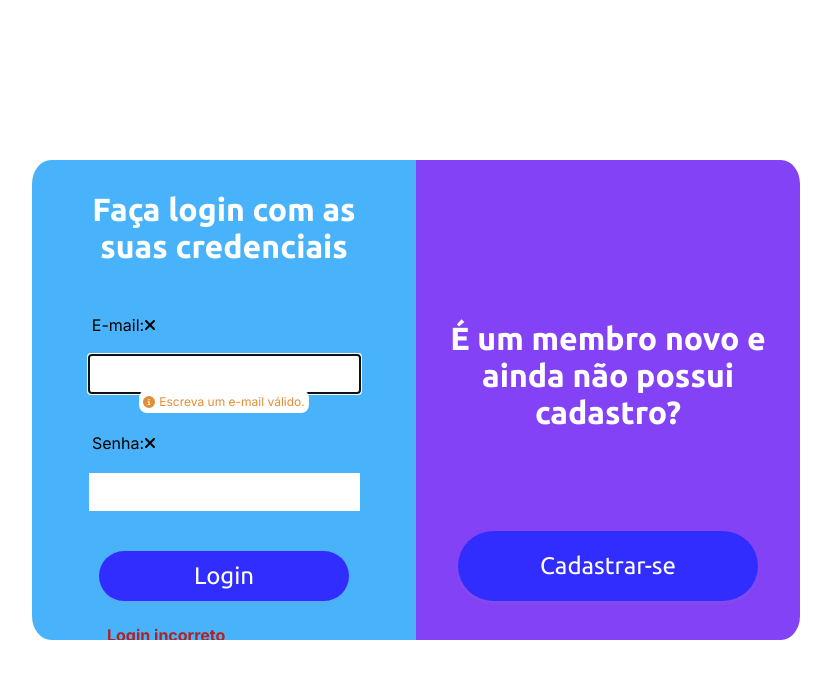
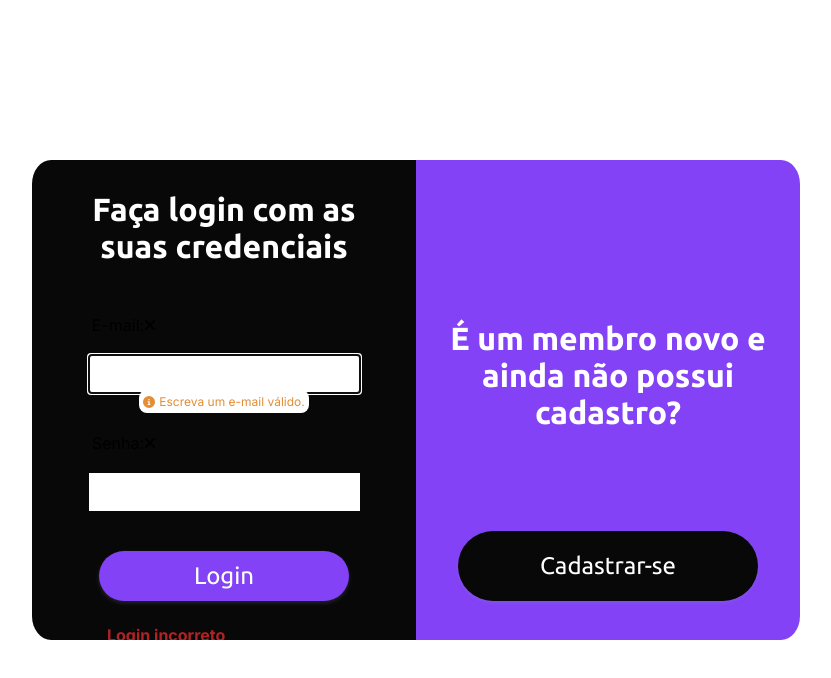
Before and after one commit to Thimanz/controle_estoque_frontend, a React (Vite) app: page /autenticar/login in a window 1280 px wide. Shown: the top 678 px of the page, without its empty margins (224-1055 px from the left). Built offline with nearby package versions, Linux system fonts and the light colour scheme.

Commit message:
feat(controle_estoque): implementacao de rotas

```diff
--- a/package.json
+++ b/package.json
@@ -14,6 +14,7 @@
         "framer-motion": "^11.0.8",
         "react": "^18.2.0",
         "react-dom": "^18.2.0",
+        "react-router-dom": "^6.22.3",
         "validator": "^13.11.0"
     },
     "devDependencies": {
--- a/src/App.jsx
+++ b/src/App.jsx
@@ -1,11 +1,20 @@
 import LoginRegister from "./routes/LoginRegister/LoginRegister";
 import "./App.css";
+import { BrowserRouter, Routes, Route, Navigate } from "react-router-dom";
+import NotFound from "./components/NotFound/NotFound";
 
 function App() {
     return (
-        <main className="App">
-            <LoginRegister></LoginRegister>
-        </main>
+        <BrowserRouter>
+            <Routes>
+                <Route path="/" element={<Navigate to="/autenticar/login" />} />
+                <Route
+                    path="/autenticar/:authtype"
+                    element={<LoginRegister />}
+                />
+                <Route path="*" element={<NotFound />} />
+            </Routes>
+        </BrowserRouter>
     );
 }
 
--- a/src/components/Login/Login.css
+++ b/src/components/Login/Login.css
@@ -37,7 +37,7 @@ input[type="password"] {
 }
 
 .login-area {
-    background-color: #48b3fa;
+    background-color: #090809;
     display: flex;
     flex-direction: column;
     align-items: center;
@@ -81,3 +81,11 @@ h1 {
 .new-member {
     margin: 160px 10px 100px 10px;
 }
+
+.login-area button {
+    background-color: #8342f5;
+}
+
+.select-register button {
+    background-color: #090809;
+}
--- a/src/components/Login/Login.jsx
+++ b/src/components/Login/Login.jsx
@@ -9,10 +9,9 @@ const Login = ({ setRegister }) => {
             <LoginForm></LoginForm>
             <m.section
                 initial={{
-                    x: -300,
+                    x: -500,
                     style: {
-                        borderBottomRightRadius: "5%",
-                        borderTopRightRadius: "5%",
+                        border: "5%",
                     },
                 }}
                 animate={{
--- a/src/components/Login/LoginForm.jsx
+++ b/src/components/Login/LoginForm.jsx
@@ -37,10 +37,9 @@ const LoginForm = () => {
         <>
             <m.section
                 initial={{
-                    x: 300,
+                    x: 500,
                     style: {
-                        borderBottomLeftRadius: "5%",
-                        borderTopLeftRadius: "5%",
+                        border: "5%",
                     },
                 }}
                 animate={{
--- /dev/null
+++ b/src/components/NotFound/NotFound.css
@@ -0,0 +1,10 @@
+.h1-404 {
+    color: black;
+}
+
+.not-found {
+    height: 100dvh;
+    display: flex;
+    flex-direction: column;
+    align-items: center;
+}
--- /dev/null
+++ b/src/components/NotFound/NotFound.jsx
@@ -0,0 +1,14 @@
+import "./NotFound.css";
+
+const NotFound = () => {
+    return (
+        <section className="not-found">
+            <h1 className="h1-404">404</h1>
+            <p>
+                Desculpe, a página que você está procurando não foi encontrada
+            </p>
+        </section>
+    );
+};
+
+export default NotFound;
--- a/src/components/Register/Register.jsx
+++ b/src/components/Register/Register.jsx
@@ -9,10 +9,9 @@ const Register = ({ setLogin }) => {
             <RegisterForm></RegisterForm>
             <m.section
                 initial={{
-                    x: -300,
+                    x: -500,
                     style: {
-                        borderBottomRightRadius: "5%",
-                        borderTopRightRadius: "5%",
+                        border: "5%",
                     },
                 }}
                 animate={{
--- a/src/components/Register/RegisterForm.jsx
+++ b/src/components/Register/RegisterForm.jsx
@@ -54,10 +54,9 @@ const RegisterForm = () => {
         <>
             <m.section
                 initial={{
-                    x: 300,
+                    x: 500,
                     style: {
-                        borderBottomLeftRadius: "5%",
-                        borderTopLeftRadius: "5%",
+                        border: "5%",
                     },
                 }}
                 animate={{
--- a/src/routes/LoginRegister/LoginRegister.jsx
+++ b/src/routes/LoginRegister/LoginRegister.jsx
@@ -1,24 +1,32 @@
+import { redirect, useParams } from "react-router-dom";
 import Login from "../../components/Login/Login";
 import Register from "../../components/Register/Register";
 import "./LoginRegister.css";
 import { AnimatePresence } from "framer-motion";
 
 import { useState } from "react";
+import NotFound from "../../components/NotFound/NotFound";
 
 const LoginRegister = () => {
-    const [option, setOption] = useState("Login");
+    const { authtype } = useParams();
+
+    const [option, setOption] = useState(authtype);
+
+    if (!(option === "login" || option === "registrar")) {
+        return <NotFound />;
+    }
 
     return (
         <main className="Page">
             <section className="main-container">
                 <AnimatePresence initial={false}>
-                    {option === "Login" ? (
+                    {option === "login" ? (
                         <Login
-                            setRegister={() => setOption("Register")}
+                            setRegister={() => setOption("registrar")}
                         ></Login>
                     ) : (
                         <Register
-                            setLogin={() => setOption("Login")}
+                            setLogin={() => setOption("login")}
                         ></Register>
                     )}
                 </AnimatePresence>
```
Also changed, not shown: 1 other file (tests, documents, lock files or other folders).
